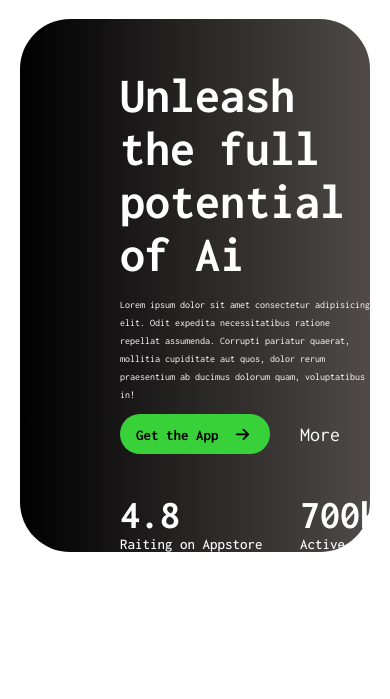
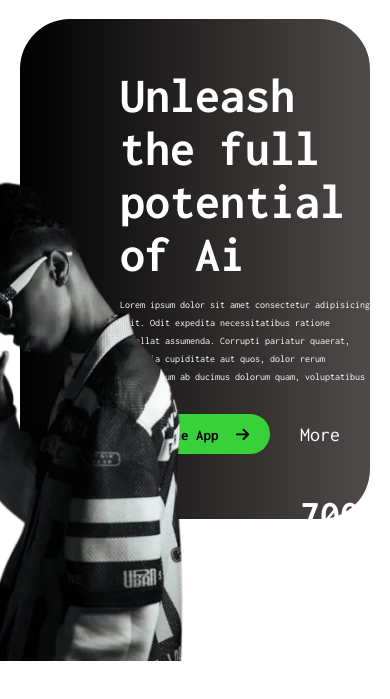
Before and after one commit to Tobiloba5234/project, a plain HTML site: page index.html in a window 390 px wide. Shown: the part 91-790 px from the top of the page. Drawn offline with Linux system fonts and the light colour scheme.

Commit message:
just added:

```diff
--- a/index.html
+++ b/index.html
@@ -63,8 +63,8 @@
                     </div>
                 </div>
 
-                <div class="image">
-
+                <div class="image-content">
+                    <img src="aguy-removebg-preview.png" height="580px" alt="">
                 </div>
         </div>
 
--- a/style.css
+++ b/style.css
@@ -88,7 +88,7 @@ h3{
 
 .box-container{
     background: linear-gradient(to right,black, rgb(80, 74, 74));
-    min-height: 500px;
+    height: 500px;
     margin: 20px;
     border-radius: 50px;
 }
@@ -166,16 +166,27 @@ h3{
 }
 
 
-.image img{
-    margin-top: -5rem;
+.image-content{
+    position: relative;
+    width: 100%;
+    height: 100%;
     display: flex;
     align-items: center;
-    justify-content: center;
-    right: 30px;
-    text-align: center;
-    margin-left: 100rem;
+    justify-content: end;
+    top: -431px;
 }
 
+.image-content img{
+    position: absolute;
+    right: 300px;
+    animation: animate 5s linear infinite;
+}
+
+@keyframes animate {
+    50% {
+        right: 340px;
+    }
+}
 
 
 
@@ -244,4 +255,33 @@ h3{
     display: block;
 }
 
+.image-content{
+    display: none;
 }
+
+}
+
+@media (max-width: 1024px) {
+
+.image-content{
+    position: relative;
+    width: 100%;
+    height: 100%;
+    display: flex;
+    align-items: center;
+    justify-content: end;
+    top: -431px;
+}
+
+.image-content img{
+    position: absolute;
+    right: 100px;
+    animation: animate 5s linear infinite;
+}
+
+@keyframes animate {
+    50% {
+        right: px;
+    }
+}
+}
```
Also changed, not shown: aguy-removebg-preview.png (added), aguy.jpg (added).
